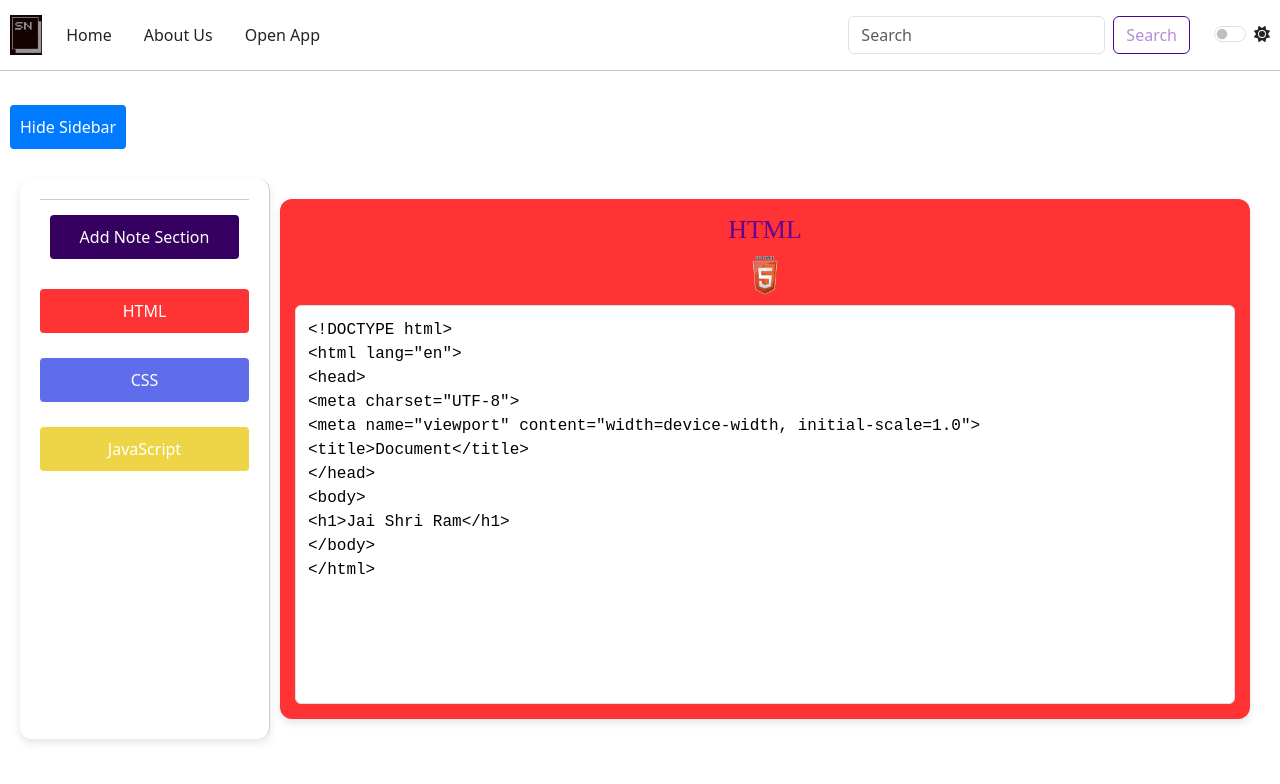
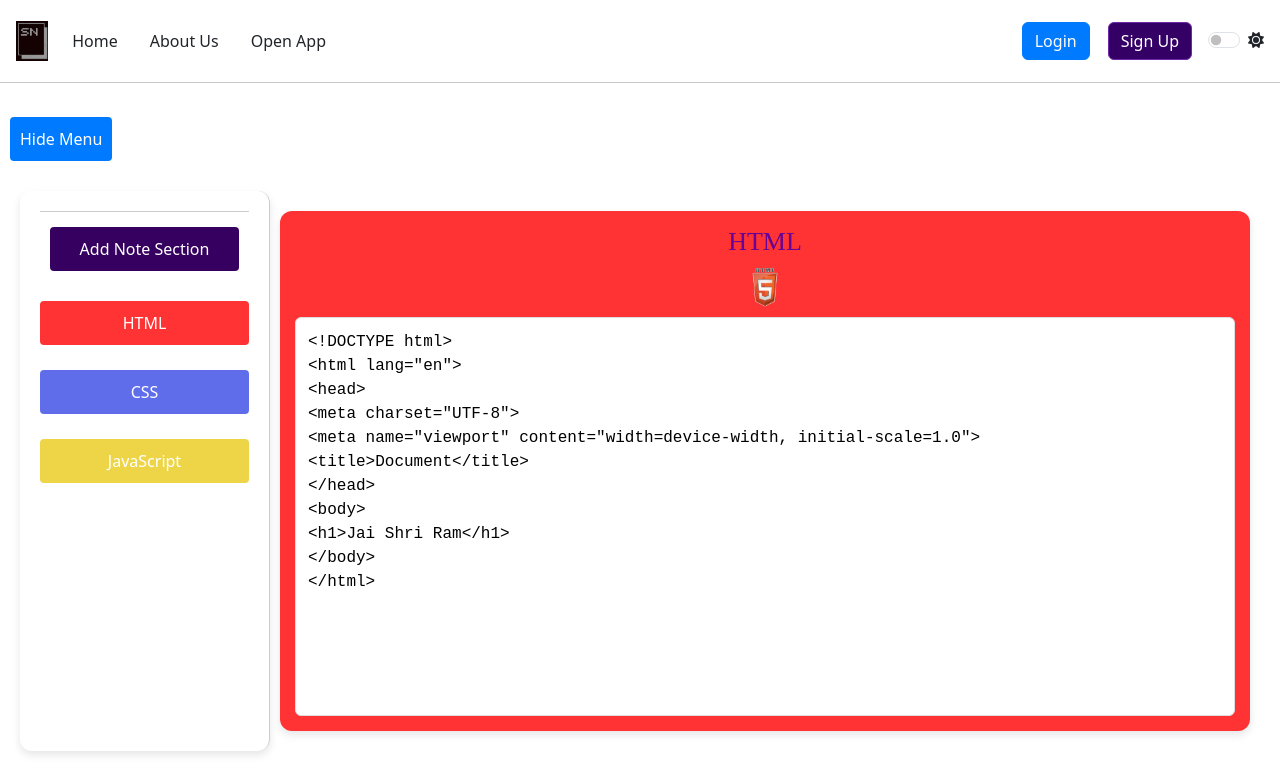
Before and after one commit to Ramharsh-aidev/Frontend-Projects, a React (Create React App) app in the folder React-Projects/code_editor/: page / in a window 1280 px wide. Shown: the top 784 px of the page. Built offline with nearby package versions, Linux system fonts and the light colour scheme.

Commit message:
added some changes in code Editor

```diff
--- a/React-Projects/code_editor/package.json
+++ b/React-Projects/code_editor/package.json
@@ -13,6 +13,7 @@
     "react-dom": "^18.3.1",
     "react-helmet": "^6.1.0",
     "react-icons": "^5.3.0",
+    "react-router-dom": "^6.27.0",
     "react-scripts": "5.0.1",
     "web-vitals": "^2.1.4"
   },
--- a/React-Projects/code_editor/src/App.js
+++ b/React-Projects/code_editor/src/App.js
@@ -1,5 +1,5 @@
 import React, { useState } from 'react';
-import { Helmet } from 'react-helmet'; // Import Helmet for SEO
+import { Helmet } from 'react-helmet';
 import 'bootstrap/dist/css/bootstrap.min.css';
 import Navbar from './components/Navbar';
 import CodeEditor from './components/CodeEditor';
@@ -102,7 +102,7 @@ const App = () => {
             </Helmet>
             <Navbar /><hr style={{margin:0}}/><br/>
             <button onClick={toggleSidebar} className="toggle-sidebar-btn" aria-label={isSidebarOpen ? 'Hide Sidebar' : 'Show Sidebar'}>
-                {isSidebarOpen ? 'Hide Sidebar' : 'Show Sidebar'}
+                {isSidebarOpen ? 'Hide Menu' : 'Show Menu'}
             </button>
             <CodeEditor
                 sections={[...sections, ...customSections]}
--- a/React-Projects/code_editor/src/CSS_Files/CodeEditor.css
+++ b/React-Projects/code_editor/src/CSS_Files/CodeEditor.css
@@ -168,6 +168,8 @@ textarea::placeholder {
 @media (max-width: 768px) {
     .code-editor-container {
         flex-direction: column;
+        width: 98%;
+        height: 40rem;
     }
 
     .sidebar {
@@ -178,6 +180,6 @@ textarea::placeholder {
     }
 
     .toggle-sidebar-btn {
-        width: 100%;
+        width: 96%;
     }
 }
--- a/React-Projects/code_editor/src/CSS_Files/Navbar.css
+++ b/React-Projects/code_editor/src/CSS_Files/Navbar.css
@@ -14,7 +14,6 @@ body[data-bs-theme='dark'] {
     align-items: center;
     padding: 1rem;
     background-color: inherit;
-    padding: 10px;
 }
 
 .navbar-brand img {
@@ -32,18 +31,36 @@ body[data-bs-theme='dark'] {
     color: inherit;
 }
 
+.nav-item:hover .nav-link {
+    color: #ff8949;
+}
+
+.btn {
+    margin-left: 10px;
+}
+
 .form-check-input {
     cursor: pointer;
 }
 
-.btn-outline-success {
-    color: #b58ed4;
-    border-color: #52038e;
+.btn-primary {
+    color: #fff;
+    background-color: #007bff;
+    border-color: #007bff;
 }
 
-.btn-outline-success:hover {
-    background-color: #360060;
+.btn-success {
     color: #fff;
+    background-color: #340065;
+    border-color: #6e28a7;
+}
+
+.btn-primary:hover {
+    background-color: #0056b3;
+}
+
+.btn-success:hover {
+    background-color: #6f1daa;
 }
 
 @media (max-width: 768px) {
--- a/React-Projects/code_editor/src/components/Navbar.jsx
+++ b/React-Projects/code_editor/src/components/Navbar.jsx
@@ -45,11 +45,13 @@ const Navbar = () => {
                         <a className="nav-link" href="/Open App">Open App</a>
                     </li>
                 </ul>
-                <form className="d-flex me-4">
-                    <input className="form-control me-2" type="search" placeholder="Search" aria-label="Search" />
-                    <button className="btn btn-outline-success" type="submit">Search</button>
-                </form>
-                <div className="form-check form-switch">
+                <div className="me-2">
+                    <a className="btn btn-primary" href="/login">Login</a>
+                </div>
+                <div>
+                    <a className="btn btn-success" href="/signup">Sign Up</a>
+                </div>
+                <div className="form-check form-switch ms-3">
                     <input
                         className="form-check-input"
                         type="checkbox"
```
Also changed, not shown: React-Projects/code_editor/src/components/Login.jsx (added, +28 -0 lines), 1 other file (tests, documents, lock files or other folders).
